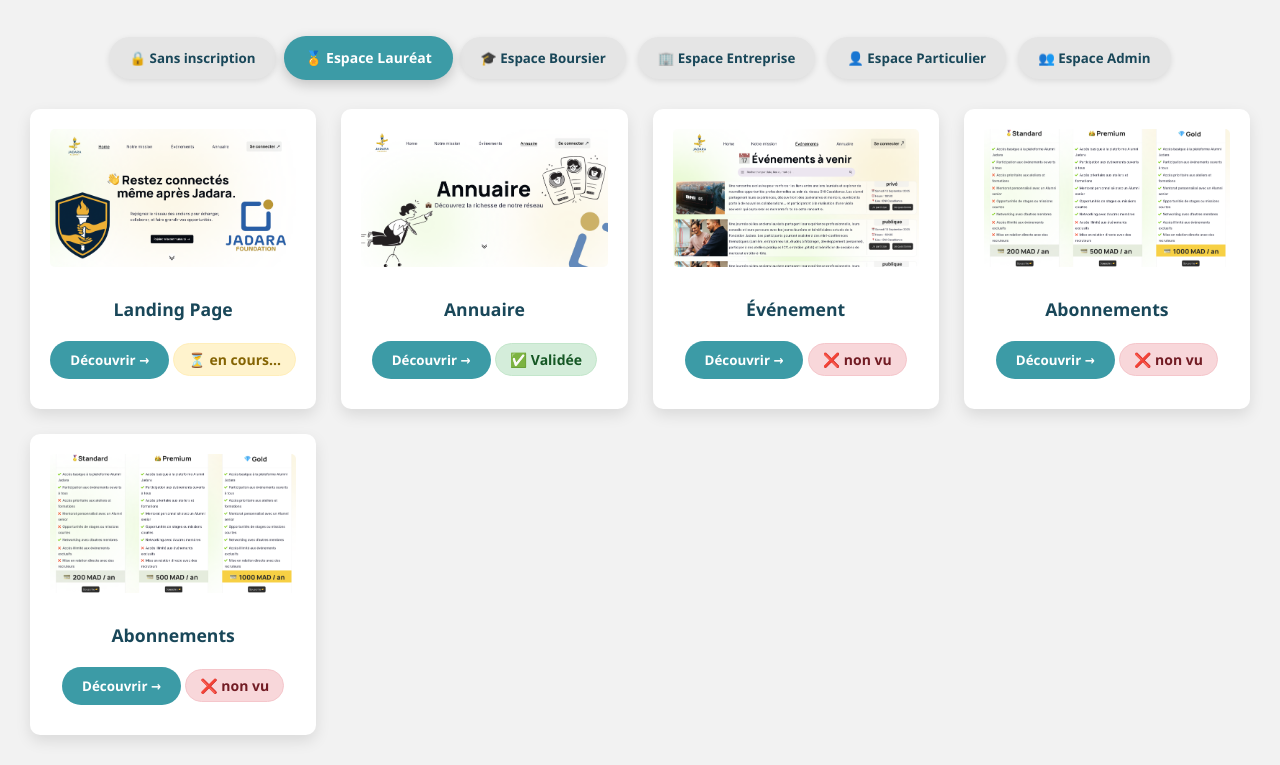
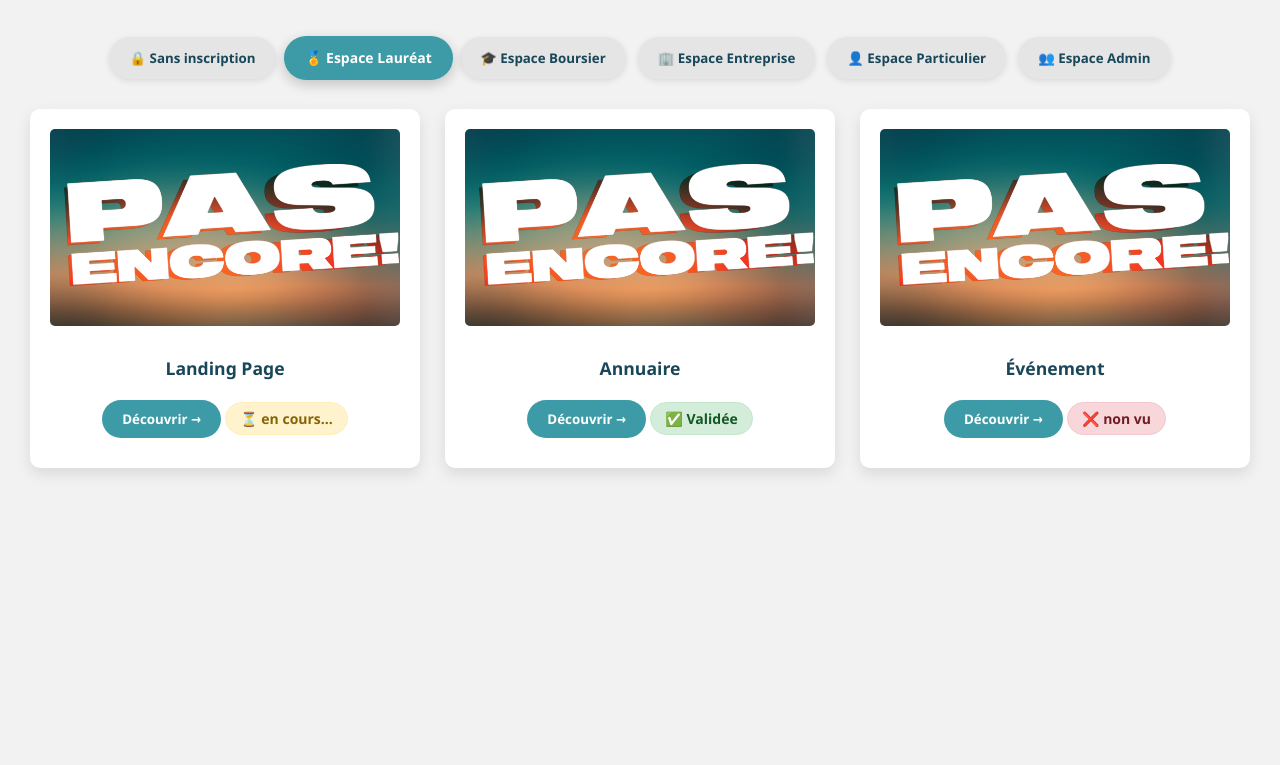
Before and after one commit to MOHAMEDABAKHIR/validatoralumnijadara, a plain HTML site: page dashboard.html in a window 1280 px wide. Both pictures are taken after a click on the button "🏅 Espace Lauréat". Shown: the part 156-921 px from the top of the page. After the commit the page ends 800 px from the top, so only its background shows below. Drawn offline with Linux system fonts and the light colour scheme.

Commit message:
pas encore image et supression des abonnements pour les dashboards

```diff
--- a/dashboard.html
+++ b/dashboard.html
@@ -304,43 +304,25 @@
 				<button>Découvrir →</button>
 				<div class="status rejected">❌ non vu</div>
 			</div>
-			<div class="card">
-				<img src="images/jobpictures/abonnement.png" alt="Abonnement">
-				<h2>Abonnements</h2>
-				<button>Découvrir →</button>
-				<div class="status rejected">❌ non vu</div>
-			</div>
 		</div>
 
 		<!-- Espace Lauréat -->
 		<div class="cards" id="laureat">
 				<div class="card">
-				<img src="images/jobpictures/landing page.png" alt="Landing Page">
+				<img src="images/jobpictures/pas encore.png" alt="Landing Page">
 				<h2>Landing Page</h2>
 				<button>Découvrir →</button>
 				<div class="status pending">⏳ en cours...</div>
 			</div>
 			<div class="card">
-				<img src="images/jobpictures/annuaire.png" alt="Annuaire">
+				<img src="images/jobpictures/pas encore.png" alt="Annuaire">
 				<h2>Annuaire</h2>
 				<button>Découvrir →</button>
 				<div class="status validated">✅ Validée</div>
 			</div>
 			<div class="card">
-				<img src="images/jobpictures/evenement.png" alt="Événement">
+				<img src="images/jobpictures/pas encore.png" alt="Événement">
 				<h2>Événement</h2>
-				<button>Découvrir →</button>
-				<div class="status rejected">❌ non vu</div>
-			</div>
-			<div class="card">
-				<img src="images/jobpictures/abonnement.png" alt="Abonnement">
-				<h2>Abonnements</h2>
-				<button>Découvrir →</button>
-				<div class="status rejected">❌ non vu</div>
-			</div>
-			<div class="card">
-				<img src="images/jobpictures/abonnement.png" alt="Abonnement">
-				<h2>Abonnements</h2>
 				<button>Découvrir →</button>
 				<div class="status rejected">❌ non vu</div>
 			</div>
@@ -349,32 +331,20 @@
 		<!-- Espace Boursier -->
 		<div class="cards" id="boursier">
 				<div class="card">
-				<img src="images/jobpictures/landing page.png" alt="Landing Page">
+				<img src="images/jobpictures/pas encore.png" alt="Landing Page">
 				<h2>Landing Page</h2>
 				<button>Découvrir →</button>
 				<div class="status pending">⏳ en cours...</div>
 			</div>
 			<div class="card">
-				<img src="images/jobpictures/annuaire.png" alt="Annuaire">
+				<img src="images/jobpictures/pas encore.png" alt="Annuaire">
 				<h2>Annuaire</h2>
 				<button>Découvrir →</button>
 				<div class="status validated">✅ Validée</div>
 			</div>
 			<div class="card">
-				<img src="images/jobpictures/evenement.png" alt="Événement">
+				<img src="images/jobpictures/pas encore.png" alt="Événement">
 				<h2>Événement</h2>
-				<button>Découvrir →</button>
-				<div class="status rejected">❌ non vu</div>
-			</div>
-			<div class="card">
-				<img src="images/jobpictures/abonnement.png" alt="Abonnement">
-				<h2>Abonnements</h2>
-				<button>Découvrir →</button>
-				<div class="status rejected">❌ non vu</div>
-			</div>
-			<div class="card">
-				<img src="images/jobpictures/abonnement.png" alt="Abonnement">
-				<h2>Abonnements</h2>
 				<button>Découvrir →</button>
 				<div class="status rejected">❌ non vu</div>
 			</div>
@@ -383,32 +353,20 @@
 		<!-- Espace Entreprise -->
 		<div class="cards" id="entreprise">
 				<div class="card">
-				<img src="images/jobpictures/landing page.png" alt="Landing Page">
+				<img src="images/jobpictures/pas encore.png" alt="Landing Page">
 				<h2>Landing Page</h2>
 				<button>Découvrir →</button>
 				<div class="status pending">⏳ en cours...</div>
 			</div>
 			<div class="card">
-				<img src="images/jobpictures/annuaire.png" alt="Annuaire">
+				<img src="images/jobpictures/pas encore.png" alt="Annuaire">
 				<h2>Annuaire</h2>
 				<button>Découvrir →</button>
 				<div class="status validated">✅ Validée</div>
 			</div>
 			<div class="card">
-				<img src="images/jobpictures/evenement.png" alt="Événement">
+				<img src="images/jobpictures/pas encore.png" alt="Événement">
 				<h2>Événement</h2>
-				<button>Découvrir →</button>
-				<div class="status rejected">❌ non vu</div>
-			</div>
-			<div class="card">
-				<img src="images/jobpictures/abonnement.png" alt="Abonnement">
-				<h2>Abonnements</h2>
-				<button>Découvrir →</button>
-				<div class="status rejected">❌ non vu</div>
-			</div>
-			<div class="card">
-				<img src="images/jobpictures/abonnement.png" alt="Abonnement">
-				<h2>Abonnements</h2>
 				<button>Découvrir →</button>
 				<div class="status rejected">❌ non vu</div>
 			</div>
@@ -417,32 +375,20 @@
 		<!-- Espace Particulier -->
 		<div class="cards" id="particulier">
 				<div class="card">
-				<img src="images/jobpictures/landing page.png" alt="Landing Page">
+				<img src="images/jobpictures/pas encore.png" alt="Landing Page">
 				<h2>Landing Page</h2>
 				<button>Découvrir →</button>
 				<div class="status pending">⏳ en cours...</div>
 			</div>
 			<div class="card">
-				<img src="images/jobpictures/annuaire.png" alt="Annuaire">
+				<img src="images/jobpictures/pas encore.png" alt="Annuaire">
 				<h2>Annuaire</h2>
 				<button>Découvrir →</button>
 				<div class="status validated">✅ Validée</div>
 			</div>
 			<div class="card">
-				<img src="images/jobpictures/evenement.png" alt="Événement">
+				<img src="images/jobpictures/pas encore.png" alt="Événement">
 				<h2>Événement</h2>
-				<button>Découvrir →</button>
-				<div class="status rejected">❌ non vu</div>
-			</div>
-			<div class="card">
-				<img src="images/jobpictures/abonnement.png" alt="Abonnement">
-				<h2>Abonnements</h2>
-				<button>Découvrir →</button>
-				<div class="status rejected">❌ non vu</div>
-			</div>
-			<div class="card">
-				<img src="images/jobpictures/abonnement.png" alt="Abonnement">
-				<h2>Abonnements</h2>
 				<button>Découvrir →</button>
 				<div class="status rejected">❌ non vu</div>
 			</div>
@@ -451,36 +397,23 @@
 		<!-- Espace Admin -->
 		<div class="cards" id="admin">
 				<div class="card">
-				<img src="images/jobpictures/landing page.png" alt="Landing Page">
+				<img src="images/jobpictures/pas encore.png" alt="Landing Page">
 				<h2>Landing Page</h2>
 				<button>Découvrir →</button>
 				<div class="status pending">⏳ en cours...</div>
 			</div>
 			<div class="card">
-				<img src="images/jobpictures/annuaire.png" alt="Annuaire">
+				<img src="images/jobpictures/pas encore.png" alt="Annuaire">
 				<h2>Annuaire</h2>
 				<button>Découvrir →</button>
 				<div class="status validated">✅ Validée</div>
 			</div>
 			<div class="card">
-				<img src="images/jobpictures/evenement.png" alt="Événement">
+				<img src="images/jobpictures/pas encore.png" alt="Événement">
 				<h2>Événement</h2>
 				<button>Découvrir →</button>
 				<div class="status rejected">❌ non vu</div>
 			</div>
-			<div class="card">
-				<img src="images/jobpictures/abonnement.png" alt="Abonnement">
-				<h2>Abonnements</h2>
-				<button>Découvrir →</button>
-				<div class="status rejected">❌ non vu</div>
-			</div>
-			<div class="card">
-				<img src="images/jobpictures/evenement.png" alt="Abonnement">
-				<h2>Abonnements</h2>
-				<button>Découvrir →</button>
-				<div class="status rejected">❌ non vu</div>
-			</div>
-		</div>
 	</div>
 
 	<!-- JS -->
```
Also changed, not shown: images/jobpictures/pas encore.png (added).
